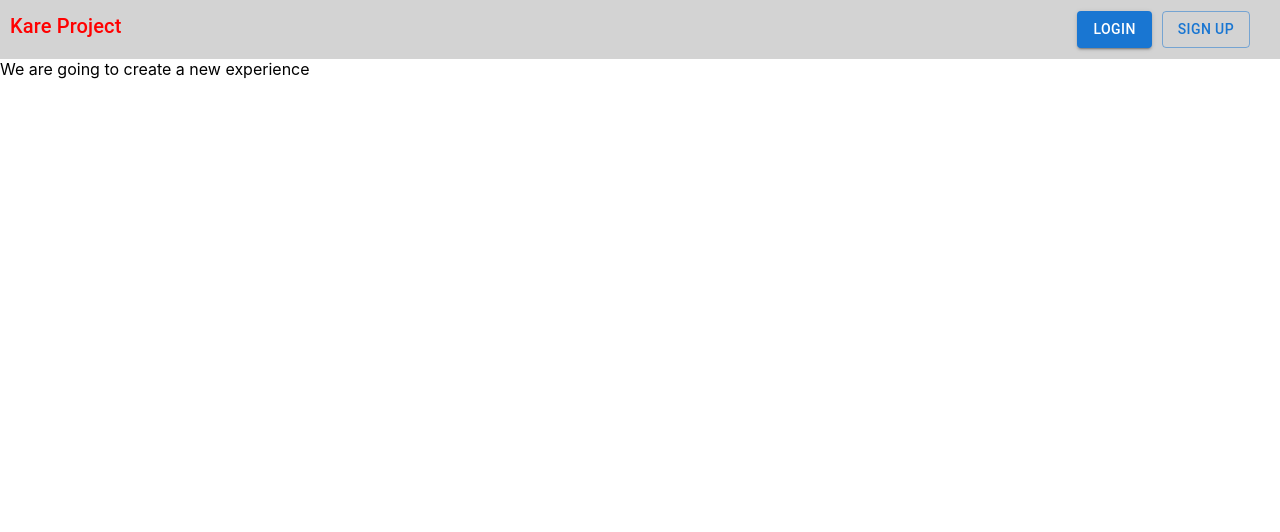
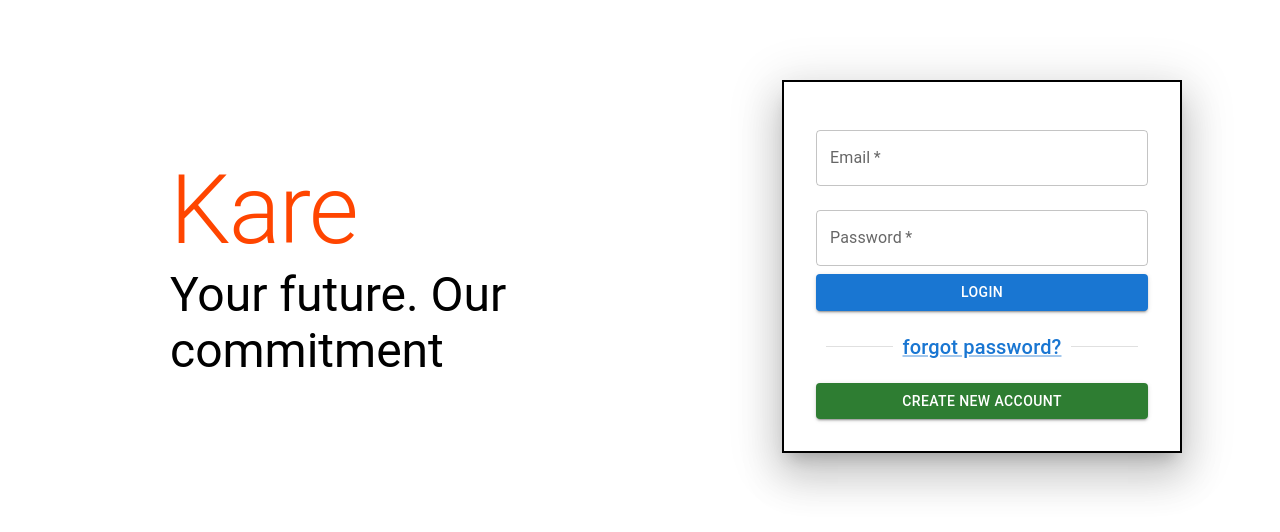
Before and after one commit to ViniciusDeAndrade/kare-front, a Next.js app: page / in a window 1280 px wide. Shown: the top 532 px of the page. Built offline with nearby package versions, Linux system fonts and the light colour scheme.

Commit message:
home page refactoring

```diff
--- a/package.json
+++ b/package.json
@@ -15,8 +15,10 @@
     "@mui/material": "^5.1.1",
     "@mui/material-next": "^6.0.0-alpha.9",
     "bootstrap": "^5.1.3",
+    "eslint-config-prettier": "^8.3.0",
     "lodash": "^4.17.21",
     "next": "^12.0.2",
+    "prettier": "^2.4.1",
     "react": "17.0.2",
     "react-bootstrap": "^2.0.2",
     "react-dom": "17.0.2",
@@ -27,7 +29,7 @@
     "@types/node": "16.11.6",
     "@types/react": "17.0.33",
     "@types/styled-components": "^5.1.15",
-    "eslint": "7.32.0",
+    "eslint": "^7.32.0",
     "eslint-config-next": "12.0.2",
     "typescript": "4.4.4"
   }
--- /dev/null
+++ b/src/components/home/index.tsx
@@ -0,0 +1,88 @@
+import { FunctionComponent } from "react";
+import {
+    Grid,
+    Typography,
+    Card,
+    TextField,
+    Box,
+    Button,
+    Link,
+    Divider,
+    Paper
+} from '@mui/material';
+
+
+interface WelcomePageProps {
+
+}
+
+const WelcomePage: FunctionComponent<WelcomePageProps> = () => {
+    return (
+        <Box ml={9} mt={10}>
+            <Grid container spacing={2} alignItems="center" justifyContent="center" direction="row">
+                <Grid item justifyContent='center' xs={6}>
+                    <Typography variant="h1" color="orangered">Kare</Typography>
+                    <Typography variant="h3">Your future. Our commitment</Typography>
+                </Grid>
+                <Grid item  justifyContent='center' alignItems="center">
+                <Box sx={
+                    {
+                        width: 400,
+                        bgcolor: 'background.paper',
+                        border: '2px solid #000',
+                        boxShadow: 24,
+                        p: 4,
+                    }
+                }>
+                        <Paper elevation={0}>
+
+                            <TextField
+                                fullWidth
+                                required
+                                id="email"
+                                label="Email"
+                                type="email"
+                                margin="normal"
+                            />
+                            <TextField
+                                fullWidth
+                                required
+                                id="password"
+                                label="Password"
+                                type="password"
+                                margin='normal'
+                            />
+                            <Button
+                                onClick = {() =>alert('login')}
+                                color = "primary"
+                                variant= "contained"
+                                fullWidth
+                            >
+                                Login
+                            </Button>
+
+
+                            <Divider style={{ margin: '10px' }} variant="middle">
+                            <Typography variant='h6' component='h6' marginY='10px'>
+                                <Link> forgot password? </Link>
+                            </Typography>
+
+                            </Divider>
+
+                            <Button
+                                color="success"
+                                variant="contained"
+                                fullWidth
+                            >
+                                Create new account
+                            </Button>
+                        </Paper>
+                    </Box>
+                </Grid>
+
+            </Grid>
+        </Box>
+    );
+}
+
+export default WelcomePage;
--- a/src/pages/index.tsx
+++ b/src/pages/index.tsx
@@ -1,11 +1,22 @@
 import Header from "../components/header";
+import WelcomePage from "../components/home";
 
+const loggedHomePage = false;
 
 export default function HomePage(): JSX.Element {
   return (
     <>
-      <Header />
-      <div>We are going to create a new experience</div>
+      {loggedHomePage ?
+          (
+            <>
+              <Header />
+              <div>We are going to create a new experience</div>
+            </>
+          )  : (
+          <WelcomePage />
+        )
+      }
     </>
+
   )
 }
```
Also changed, not shown: .eslintrc.json, .prettierrc.json (added), 2 other files (tests, documents, lock files or other folders).
